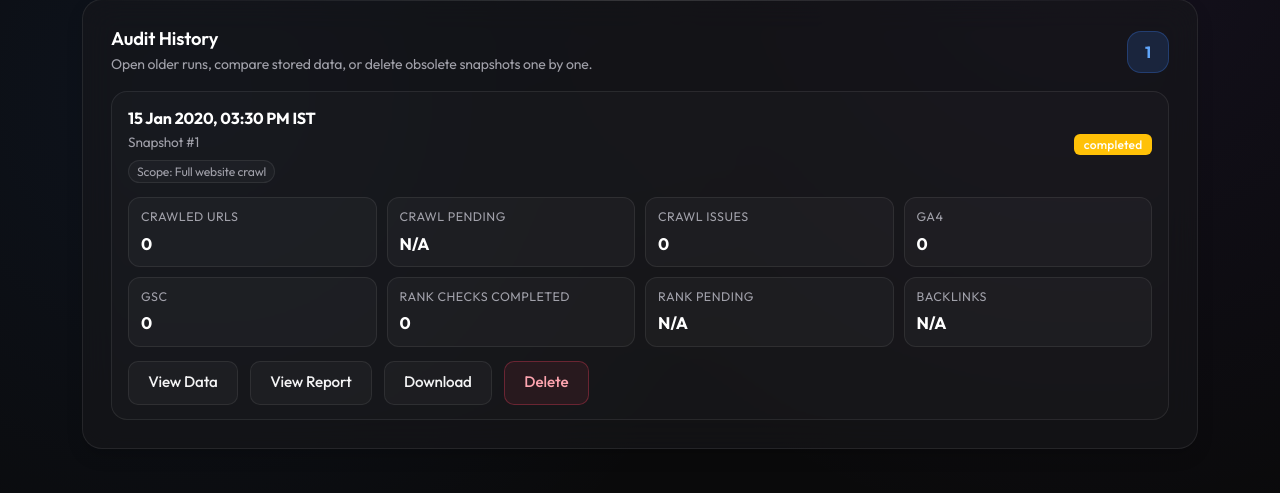
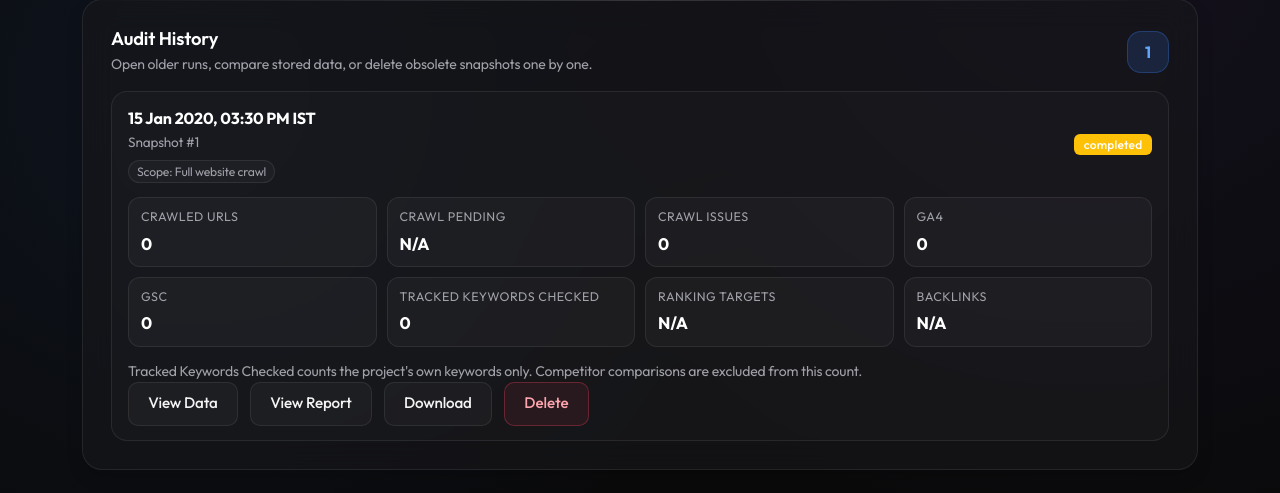
Before and after one commit to Anhcodervuive/Seo-agent-tool, a Flask app: page /project/1?tab=history in a window 1280 px wide. Shown: the part 307-800 px from the top of the page. Run offline with Flask 3, Linux system fonts and the light colour scheme; a user stored in the database is signed in; tables that the repository leaves empty hold one stand-in row (values such as "Sample post"); some libraries are stand-ins or nearby versions.

Commit message:
Clarify audit history keyword counts

```diff
--- a/pipeline/app/routes/main.py
+++ b/pipeline/app/routes/main.py
@@ -8,7 +8,7 @@ from flask import Blueprint, Response, abort, current_app, flash, jsonify, redir
 from flask_login import current_user, login_required
 from markupsafe import Markup
 import markdown
-from sqlalchemy import or_
+from sqlalchemy import func, or_
 
 from app.models import (
     BacklinkAnchor,
@@ -1533,6 +1533,19 @@ def project(client_id):
         except json.JSONDecodeError:
             parsed_notes[snapshot.id] = {"raw": snapshot.notes}
 
+    # A ranking operation is performed once for the project domain and once
+    # for each competitor. Audit History should communicate the number of the
+    # project's tracked keywords, not multiply it by those comparison targets.
+    snapshot_keyword_counts = dict(
+        db.session.query(Ranking.snapshot_id, func.count(Ranking.id))
+        .filter(
+            Ranking.snapshot_id.in_([snapshot.id for snapshot in snapshots]),
+            Ranking.competitor_id.is_(None),
+        )
+        .group_by(Ranking.snapshot_id)
+        .all()
+    ) if snapshots else {}
+
     active_progress = {}
     if active_snapshot:
         active_notes = parsed_notes.get(active_snapshot.id, {})
@@ -1549,6 +1562,7 @@ def project(client_id):
         health_score=health_score,
         effective_ai_settings=effective_ai_settings,
         parsed_notes=parsed_notes,
+        snapshot_keyword_counts=snapshot_keyword_counts,
         active_snapshot=active_snapshot,
         active_progress=active_progress,
         active_tab=active_tab,
--- a/pipeline/app/templates/project.html
+++ b/pipeline/app/templates/project.html
@@ -297,11 +297,12 @@
                                 <div class="snapshot-metric"><span>GA4</span><strong>{{ note.get('ga4', 0) }}</strong></div>
                                 <div class="snapshot-metric"><span>GSC</span><strong class="{% if note.get('gsc', '') is string and note.get('gsc', '').startswith('FAILED') %}metric-failed{% endif %}">{{ note.get('gsc', 0) if note.get('gsc', 0) is not string else 'Failed' }}</strong></div>
                                 {% set ranking_note = note.get('rankings', {}) %}
-                                <div class="snapshot-metric"><span>Rank Checks Completed</span><strong data-history-ranking-completed class="{% if ranking_note is mapping and ranking_note.get('errors') %}metric-failed{% endif %}">{{ progress_note.get('ranking_completed', ranking_note.get('rows', 0)) if progress_note is mapping and progress_note else (ranking_note.get('rows', 0) if ranking_note is mapping else ranking_note) }}</strong></div>
-                                <div class="snapshot-metric"><span>Rank Pending</span><strong data-history-ranking-pending>{{ progress_note.get('ranking_pending', 'N/A') if progress_note is mapping and progress_note else 'N/A' }}</strong></div>
+                                <div class="snapshot-metric"><span>Tracked Keywords Checked</span><strong class="{% if ranking_note is mapping and ranking_note.get('errors') %}metric-failed{% endif %}">{{ snapshot_keyword_counts.get(s.id, 0) }}</strong></div>
+                                <div class="snapshot-metric"><span>Ranking Targets</span><strong>{{ ranking_note.get('targets', 'N/A') if ranking_note is mapping else 'N/A' }}</strong></div>
                                 {% set backlink_note = note.get('backlinks', {}) %}
                                 <div class="snapshot-metric"><span>Backlinks</span><strong>{{ backlink_note.get('client_total_backlinks', 'N/A') if backlink_note is mapping else 'Failed' }}</strong></div>
                             </div>
+                            <p class="text-muted small mt-2 mb-0">Tracked Keywords Checked counts the project's own keywords only. Competitor comparisons are excluded from this count.</p>
                             <div class="snapshot-actions snapshot-actions-wrap">
                                 <a href="{{ url_for('main.snapshot_detail', snapshot_id=s.id) }}" class="btn btn-sm btn-outline-light">View Data</a>
                                 <a href="{{ url_for('main.view_report', snapshot_id=s.id) }}" class="btn btn-sm btn-outline-light">View Report</a>
@@ -569,8 +570,6 @@ document.addEventListener('DOMContentLoaded', function () {
         if (!item) return;
         setText(item.querySelector('[data-history-crawled]'), progress.crawled_urls ?? 0);
         setText(item.querySelector('[data-history-crawl-pending]'), progress.pending_urls ?? 0);
-        setText(item.querySelector('[data-history-ranking-completed]'), progress.ranking_completed ?? 0);
-        setText(item.querySelector('[data-history-ranking-pending]'), progress.ranking_pending ?? 0);
     }
 
     function scheduleReload() {
```
